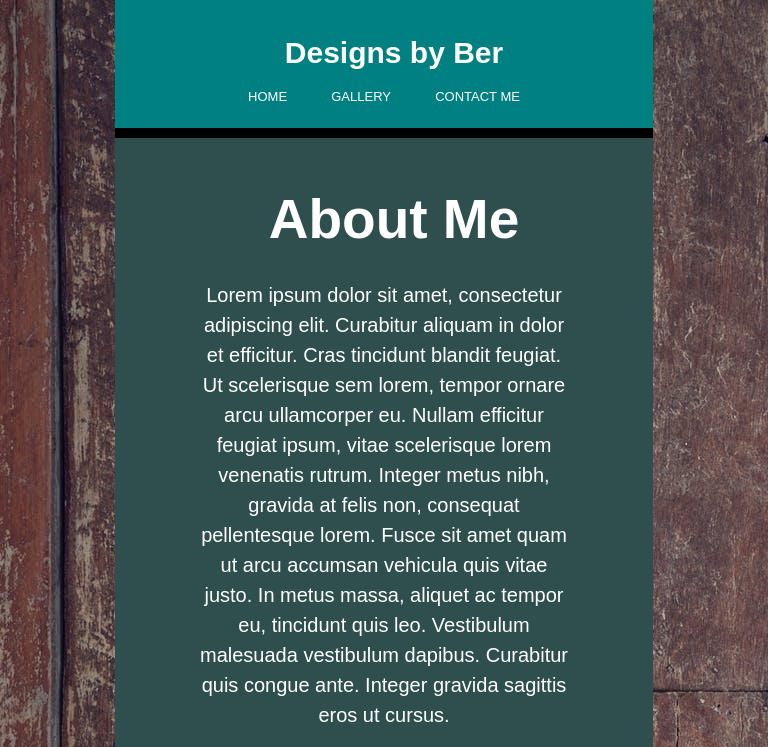
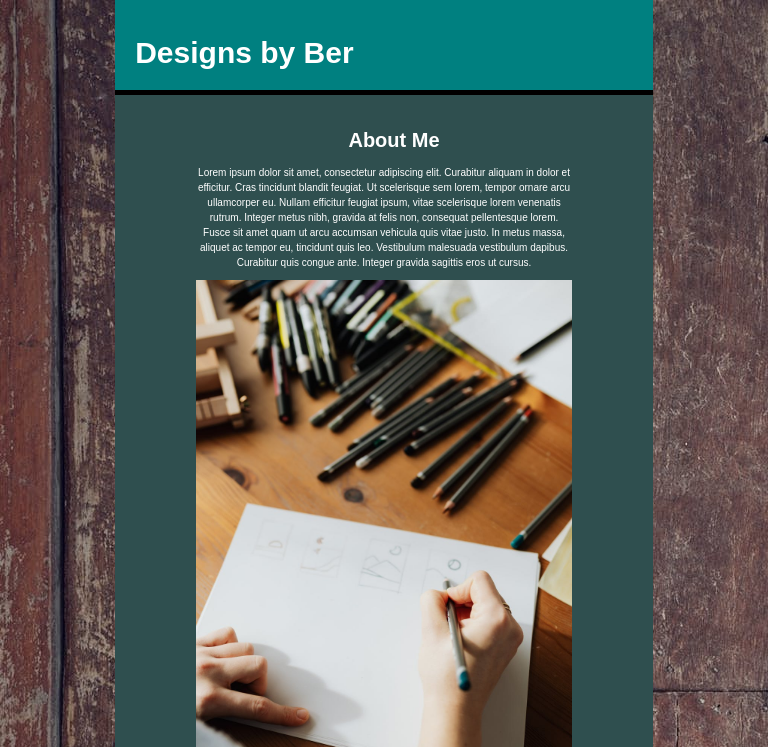
Before and after one commit to Djackson90/Designs_By_Ber, a plain HTML site: page index.html in a window 768 px wide. Shown: the top 747 px of the page. Drawn offline with Linux system fonts and the light colour scheme; a script that the page names is missing; files whose address does not match are found by name.

Commit message:
update media queries

```diff
--- a/styles.css
+++ b/styles.css
@@ -70,10 +70,9 @@ header a:hover {
 }
 
 #showcase h1 {
-    margin-top: 100px;
-    font-size: 55px;
+    margin-top: 50px;
+    font-size: 50px;
     margin-bottom: 10px;
-
 }
 
 #showcase p {
@@ -81,10 +80,10 @@ header a:hover {
 }
 
 img {
-    width: 500px;
-    height: 500px;
+    width: 40%;
 }
 
+/* Footer */
 footer {
     color: #ffffff;
     background-color: #000000;
@@ -95,7 +94,6 @@ footer {
     text-decoration: none;
 }
 
-/* Footer */
 footer li {
     display: inline;
     padding: 0px 20px 0 20px;
@@ -105,36 +103,70 @@ footer li {
 }
 
 /* Media Queries */
-@media(max-width: 320px){
+@media(min-width: 300px) and (max-width: 500px){
     header{
-        float: none;
+        padding-top: 20px;
+        min-height: 50px;
+        border-bottom: black 3px solid;
+        font-size: 10px;
+        text-align: center;
+    }
+
+    header li{
+        display: none;
+    }
+
+    #showcase h1 {
+        margin-top: 30px;
+        font-size: 20px;
+        margin-bottom: 10px;
+        text-align: center;
+    }
+
+    #showcase p {
+        font-size: 10px;
+        text-align: center;
+    }
+
+    img {
+        width: 100%;
+    }
+
+    footer {
+        font-size: 8px;
+        white-space: nowrap;
     }
 }
 
-@media(max-width: 768px){
-    header #branding,
-    header nav,
-    header nav li,
-    footer{
-        float: none;
-        text-align: center;
-        width: 100%
+@media(min-width: 768px) and (max-width:1024px){
+    header{
+        padding-top: 30px;
+        min-height: 60px;
+        border-bottom: black 5px solid;
+        font-size: 15px;
     }
 
-    header{
-        padding-bottom: 20px;
+    header li{
+        display: none;
     }
 
-    #showcase h1{
-       margin-top: 40px;
-       text-align: center;
-    }
-
-    .container {
+    #showcase h1 {
+        margin-top: 30px;
+        font-size: 20px;
+        margin-bottom: 10px;
         text-align: center;
     }
 
+    #showcase p {
+        font-size: 10px;
+        text-align: center;
+    }
+
+    img {
+        width: 100%;
+    }
+
+    footer {
+        font-size: 20px;
+    }
 }
-
-@media(max-width: 769px){
-}
```
